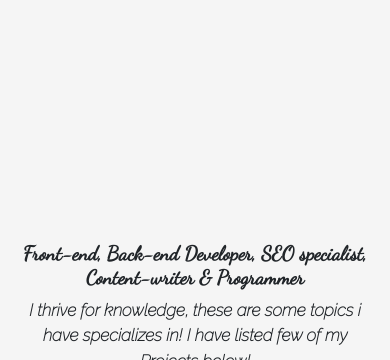
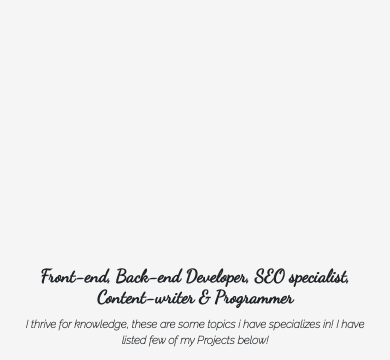
Before and after one commit to Arsh-10/Portofolio, a plain HTML site: page index.html in a window 390 px wide. Shown: the part 79-439 px from the top of the page. Drawn offline with nearby package versions, Linux system fonts and the light colour scheme; a web font is replaced by a local one.

Commit message:
Update style.css

```diff
--- a/style.css
+++ b/style.css
@@ -186,10 +186,10 @@ p{
 
 @media (max-width: 500px) {
   #head1, h3{
-      font-size: 20px !important;
+      font-size: 18px !important;
   }
   #p1, p{
-      font-size: 17px !important;
+      font-size: 11px !important;
   }
   #img1{
       width: 300px;
```
